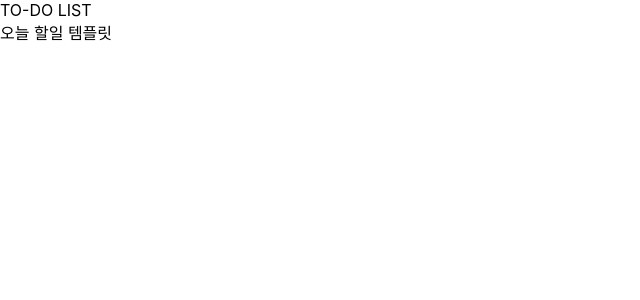
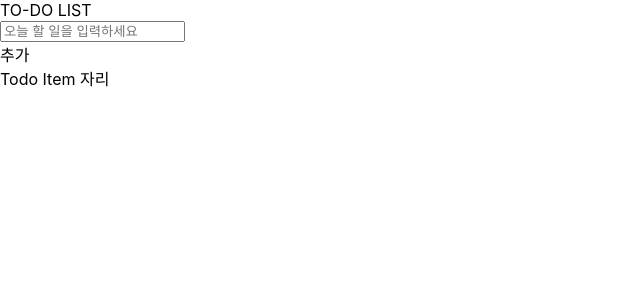
Before and after one commit to beansby/react-todo-mini, a React (Create React App) app: page / in a window 1280 px wide. Shown: the top 300 px of the page, without its empty margins (0-640 px from the left). Built offline with nearby package versions, Linux system fonts and the light colour scheme.

Commit message:
todo item list

```diff
--- a/src/App.js
+++ b/src/App.js
@@ -1,13 +1,16 @@
 import { Component } from "react";
 import TodoListTemplate from "./components/TodoListTemplate";
+import TodoForm from "./components/TodoForm";
+import TodoItemList from "./components/TodoItemList";
 
 class App extends Component{
     render(){
         return (
             <>
-                <TodoListTemplate>
-                    오늘 할일 템플릿
+                <TodoListTemplate form={<TodoForm/>}>
+                    <TodoItemList/>
                 </TodoListTemplate>
+
             </>
         )
     }
--- /dev/null
+++ b/src/components/TodoItemList.js
@@ -0,0 +1,16 @@
+import React, { Component } from "react";
+
+class TodoItemList extends Component {
+    render(){
+        // todo 객체가 들어있는 배열, 체크박스 on/Off, todo 객체 삭제
+        const {todos, onToggle, onRemove} = this.props;
+
+        return(
+            <div>
+                Todo Item 자리
+            </div>
+        );
+    }
+}
+
+export default TodoItemList;
```
